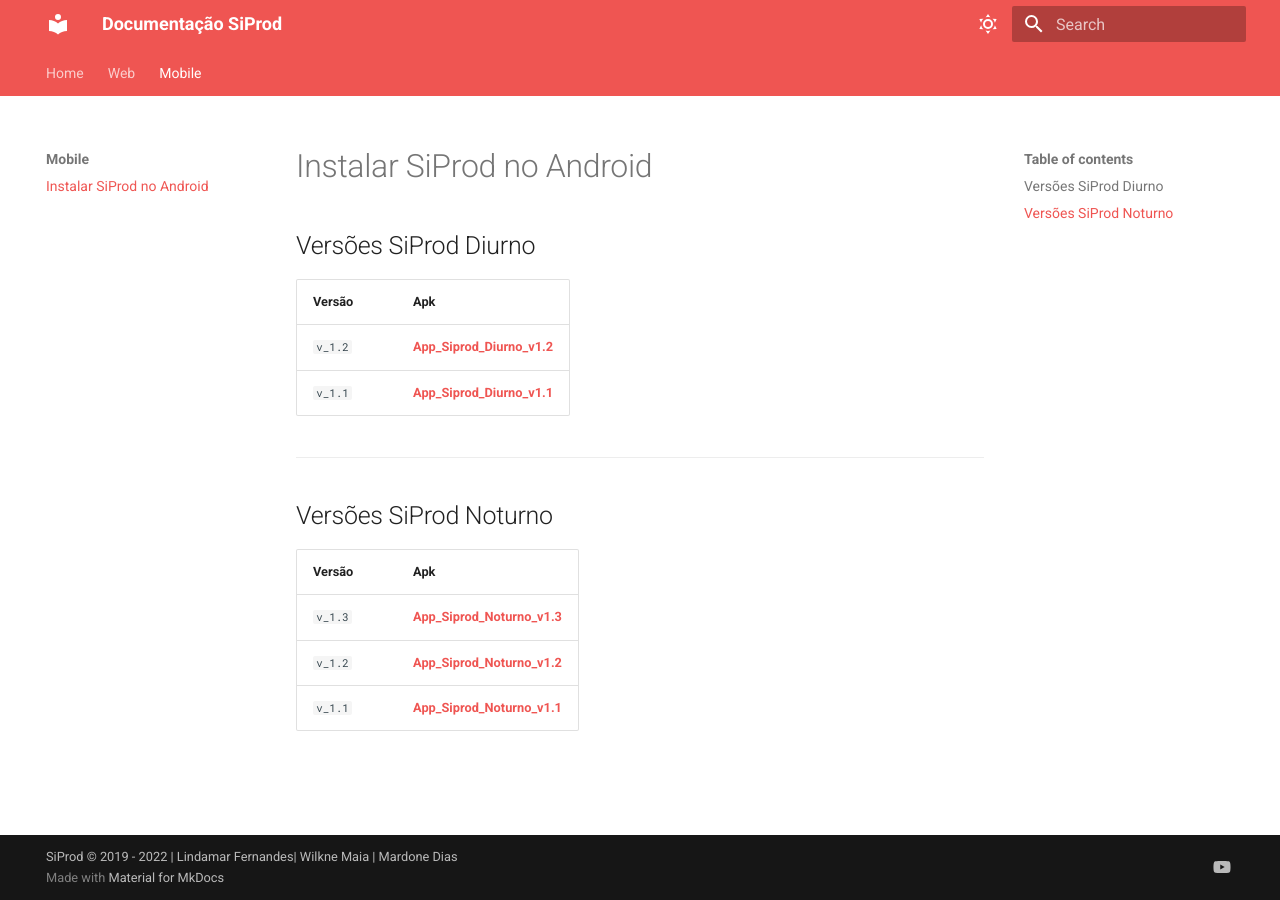
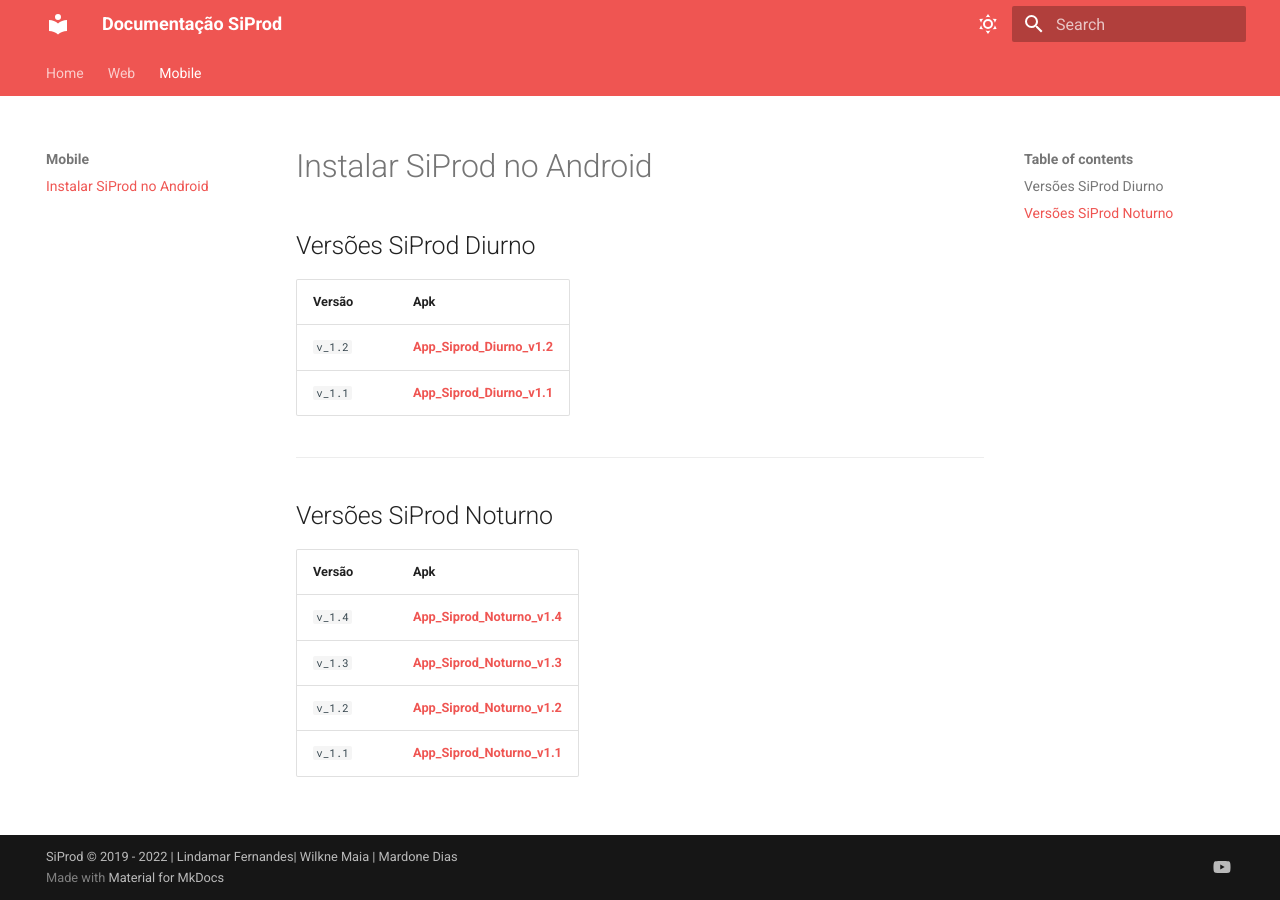
Before and after one commit to wilkneMaia/documentation-SiProd, an MkDocs documentation site: the page built from docs/mobile/install_app_siprod/install_siprod_app.md, in a window 1280 px wide. Built offline with MkDocs 1.6.1 and Material for MkDocs 9.7.7, drawn with Linux system fonts in a browser that asks for light colours; the version menu is left out.

Commit message:
add link v1.4 mobile

```diff
--- a/docs/mobile/install_app_siprod/install_siprod_app.md
+++ b/docs/mobile/install_app_siprod/install_siprod_app.md
@@ -13,6 +13,7 @@
 
 Versão        | Apk
 -----         | ------
+`v_1.4`       |**[App_Siprod_Noturno_v1.4](https://drive.google.com/file/d/1Jz6NpB8YtEDUJ8_rYQn0qAZbAPQjiz-F/view?usp=share_link)**
 `v_1.3`       |**[App_Siprod_Noturno_v1.3](https://drive.google.com/file/d/1Eq4i47rX4GwQMZWcJ_S0saZFHTYzA85Q/view?usp=sharing)**
 `v_1.2`       |**[App_Siprod_Noturno_v1.2](https://drive.google.com/file/d/12LLpzCfNefBH7NcYbzxgp-eIFTJ-ZqIC/view?usp=sharing)**
 `v_1.1`       |**[App_Siprod_Noturno_v1.1](https://drive.google.com/file/d/1Occi-AatsCj10m2R-VxglkIPWDK5Xfcp/view?usp=sharing)**
```
